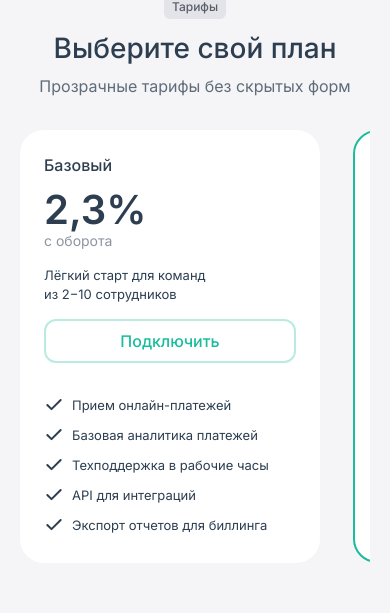
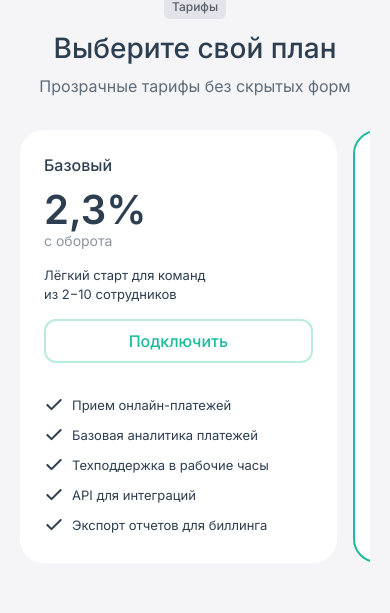
Before and after one commit to ignatovivin/vibesite, a React (Vite) app: page / in a window 390 px wide. Shown: the part 4398-5011 px from the top of the page. Built offline with nearby package versions, Linux system fonts and the light colour scheme.

Commit message:
Make pricing cards responsive to screen width on mobile devices (up to tablet)

```diff
--- a/src/components/PricingSection.css
+++ b/src/components/PricingSection.css
@@ -423,6 +423,12 @@
     display: none;
   }
 
+  .pricing-card {
+    width: 100%;
+    max-width: 100%;
+    min-width: 0;
+  }
+
   .pricing-section__footer {
     width: 100%;
   }
@@ -483,6 +489,12 @@
 
   .pricing-card__feature-text {
     font-size: 13px;
+  }
+
+  .pricing-card {
+    width: 100%;
+    max-width: 100%;
+    min-width: 0;
   }
 }
 
@@ -548,6 +560,9 @@
   .pricing-card {
     padding: 16px;
     gap: 20px;
+    width: 100%;
+    max-width: 100%;
+    min-width: 0;
   }
 
   .pricing-card--highlighted {
```
Also changed, not shown: src/components/Button.css (line endings or trailing spaces).
